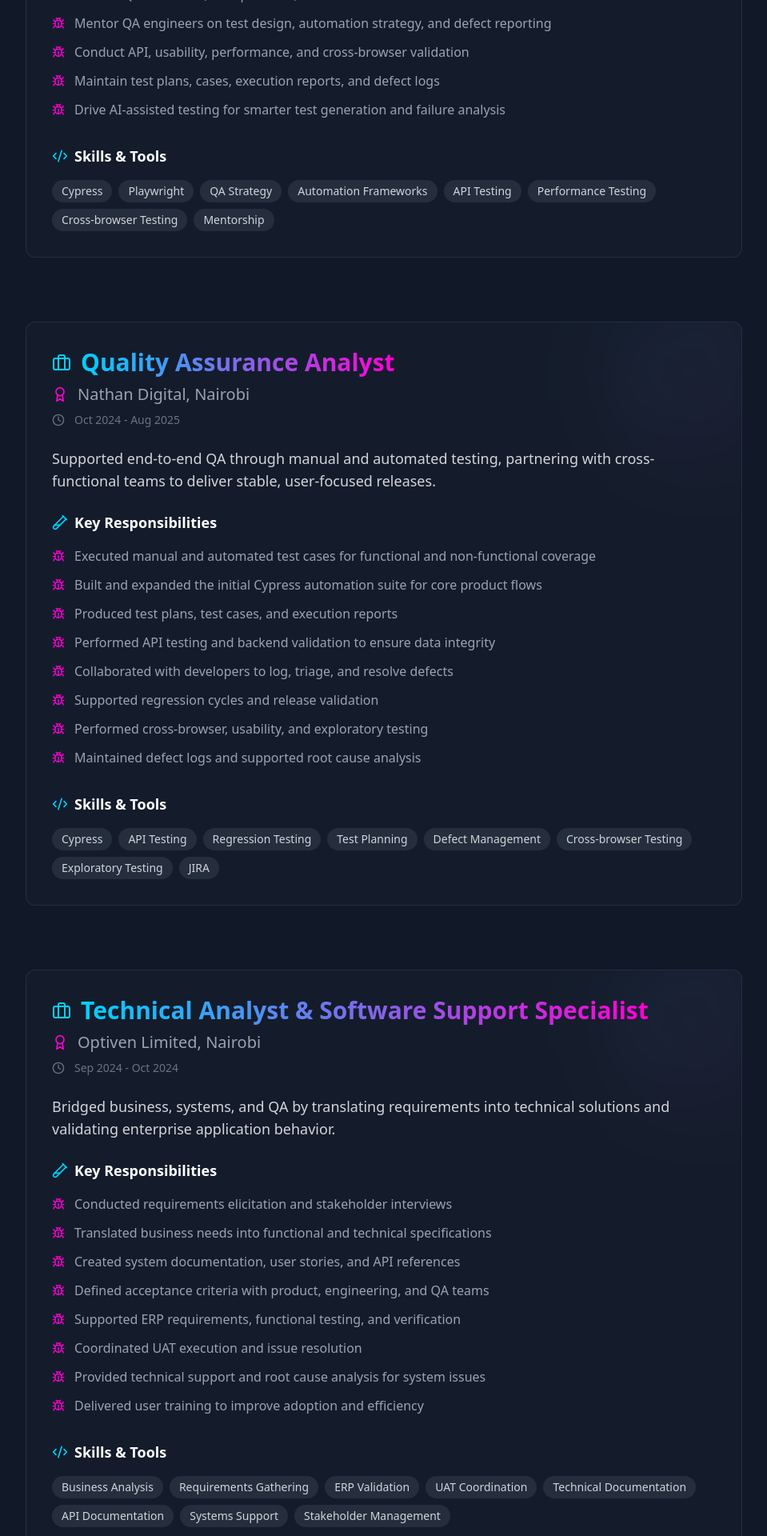
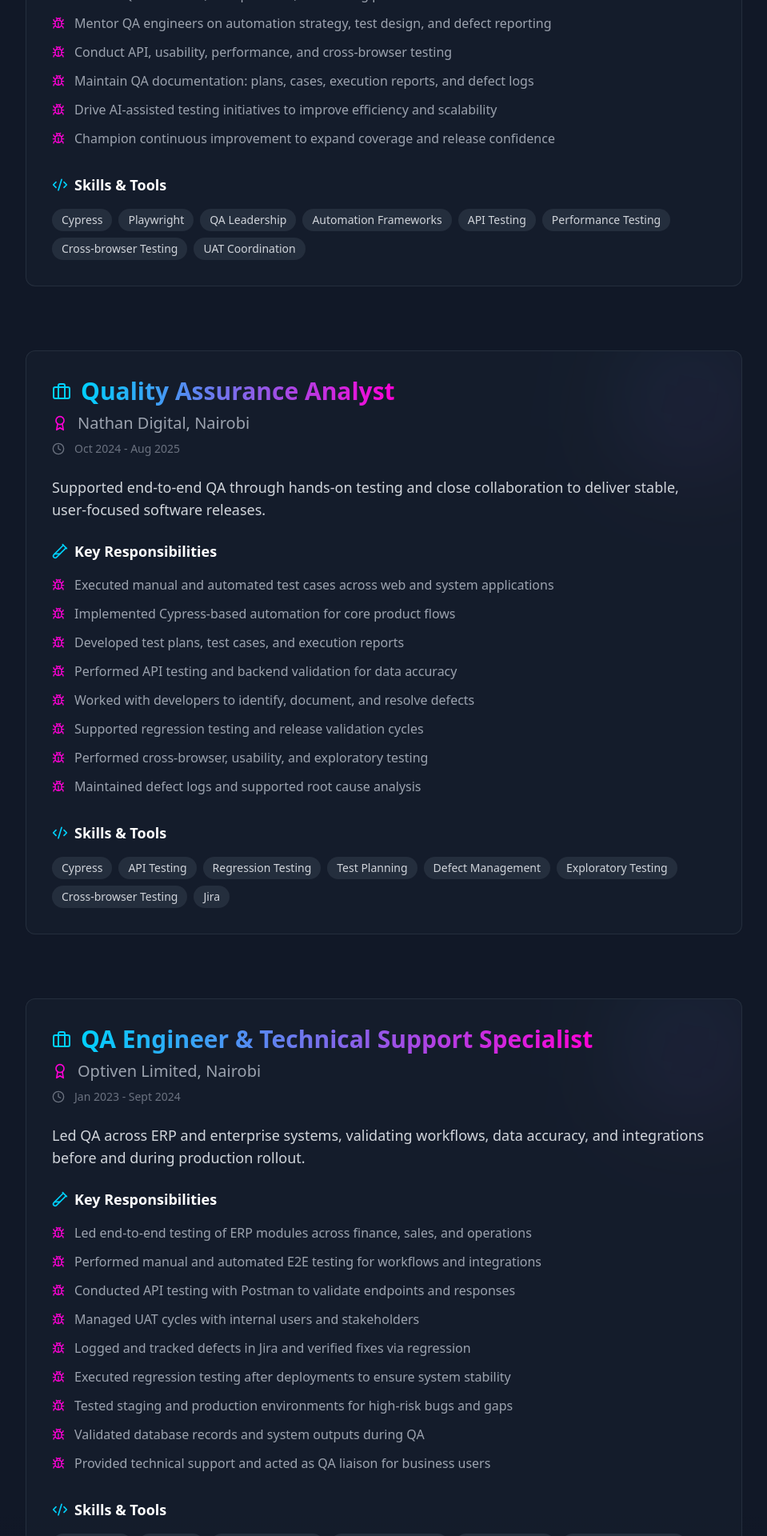
Before and after one commit to AustinMunene/Portfolio, a React (Vite) app: page /career in a window 1280 px wide. Shown: the part 680-2600 px from the top of the page at 80% size, without its empty margins (160-1119 px from the left). Built offline with nearby package versions, Linux system fonts and the light colour scheme.

Commit message:
updated careers and home pages

```diff
--- a/src/pages/Career.tsx
+++ b/src/pages/Career.tsx
@@ -7,28 +7,29 @@ const Career = () => {
     {
       title: 'Lead QA Engineer',
       company: 'Nathan Digital, Nairobi',
-      period: 'Sep 2025 - Present',
+      period: 'Sept 2025 - Present',
       description:
-        'Lead end-to-end quality assurance across web and system applications, combining hands-on testing with strategy, mentorship, and scalable automation.',
+        'Oversee the end-to-end QA lifecycle, combining hands-on testing with strategic leadership to deliver high-quality, reliable releases.',
       responsibilities: [
         'Lead planning, design, and execution of manual and automated test suites',
-        'Design, implement, and maintain Cypress and Playwright automation frameworks',
-        'Partner with product, design, and engineering to identify defects early',
-        'Enforce QA standards, best practices, and release readiness checks',
-        'Mentor QA engineers on test design, automation strategy, and defect reporting',
-        'Conduct API, usability, performance, and cross-browser validation',
-        'Maintain test plans, cases, execution reports, and defect logs',
-        'Drive AI-assisted testing for smarter test generation and failure analysis',
+        'Design, implement, and maintain Cypress and Playwright frameworks',
+        'Collaborate with developers, product managers, and designers to resolve defects early',
+        'Enforce QA standards, best practices, and testing processes across teams',
+        'Mentor QA engineers on automation strategy, test design, and defect reporting',
+        'Conduct API, usability, performance, and cross-browser testing',
+        'Maintain QA documentation: plans, cases, execution reports, and defect logs',
+        'Drive AI-assisted testing initiatives to improve efficiency and scalability',
+        'Champion continuous improvement to expand coverage and release confidence',
       ],
       skills: [
         'Cypress',
         'Playwright',
-        'QA Strategy',
+        'QA Leadership',
         'Automation Frameworks',
         'API Testing',
         'Performance Testing',
         'Cross-browser Testing',
-        'Mentorship',
+        'UAT Coordination',
       ],
     },
     {
@@ -36,14 +37,14 @@ const Career = () => {
       company: 'Nathan Digital, Nairobi',
       period: 'Oct 2024 - Aug 2025',
       description:
-        'Supported end-to-end QA through manual and automated testing, partnering with cross-functional teams to deliver stable, user-focused releases.',
+        'Supported end-to-end QA through hands-on testing and close collaboration to deliver stable, user-focused software releases.',
       responsibilities: [
-        'Executed manual and automated test cases for functional and non-functional coverage',
-        'Built and expanded the initial Cypress automation suite for core product flows',
-        'Produced test plans, test cases, and execution reports',
-        'Performed API testing and backend validation to ensure data integrity',
-        'Collaborated with developers to log, triage, and resolve defects',
-        'Supported regression cycles and release validation',
+        'Executed manual and automated test cases across web and system applications',
+        'Implemented Cypress-based automation for core product flows',
+        'Developed test plans, test cases, and execution reports',
+        'Performed API testing and backend validation for data accuracy',
+        'Worked with developers to identify, document, and resolve defects',
+        'Supported regression testing and release validation cycles',
         'Performed cross-browser, usability, and exploratory testing',
         'Maintained defect logs and supported root cause analysis',
       ],
@@ -53,107 +54,114 @@ const Career = () => {
         'Regression Testing',
         'Test Planning',
         'Defect Management',
+        'Exploratory Testing',
         'Cross-browser Testing',
-        'Exploratory Testing',
-        'JIRA',
+        'Jira',
       ],
     },
     {
-      title: 'Technical Analyst & Software Support Specialist',
+      title: 'QA Engineer & Technical Support Specialist',
       company: 'Optiven Limited, Nairobi',
-      period: 'Sep 2024 - Oct 2024',
+      period: 'Jan 2023 - Sept 2024',
       description:
-        'Bridged business, systems, and QA by translating requirements into technical solutions and validating enterprise application behavior.',
+        'Led QA across ERP and enterprise systems, validating workflows, data accuracy, and integrations before and during production rollout.',
       responsibilities: [
-        'Conducted requirements elicitation and stakeholder interviews',
-        'Translated business needs into functional and technical specifications',
-        'Created system documentation, user stories, and API references',
-        'Defined acceptance criteria with product, engineering, and QA teams',
-        'Supported ERP requirements, functional testing, and verification',
-        'Coordinated UAT execution and issue resolution',
-        'Provided technical support and root cause analysis for system issues',
-        'Delivered user training to improve adoption and efficiency',
+        'Led end-to-end testing of ERP modules across finance, sales, and operations',
+        'Performed manual and automated E2E testing for workflows and integrations',
+        'Conducted API testing with Postman to validate endpoints and responses',
+        'Managed UAT cycles with internal users and stakeholders',
+        'Logged and tracked defects in Jira and verified fixes via regression',
+        'Executed regression testing after deployments to ensure system stability',
+        'Tested staging and production environments for high-risk bugs and gaps',
+        'Validated database records and system outputs during QA',
+        'Provided technical support and acted as QA liaison for business users',
       ],
       skills: [
-        'Business Analysis',
-        'Requirements Gathering',
-        'ERP Validation',
-        'UAT Coordination',
-        'Technical Documentation',
-        'API Documentation',
+        'ERP Testing',
+        'Postman',
+        'UAT Management',
+        'Regression Testing',
+        'Defect Tracking',
+        'Database Validation',
         'Systems Support',
-        'Stakeholder Management',
+        'Jira',
       ],
     },
     {
       title: 'Quality Assurance Analyst',
       company: 'Bingwa, Nairobi',
-      period: 'Mar 2022 - Dec 2023',
+      period: 'Mar 2022 - Dec 2022',
       description:
-        'Delivered structured QA across web and mobile experiences through test execution, defect management, and release support.',
+        'Ensured product quality across web and mobile applications through structured testing, defect management, and collaboration.',
       responsibilities: [
         'Executed manual test cases for core platform features',
-        'Supported regression testing for stable releases',
-        'Logged and tracked defects with developers throughout the SDLC',
-        'Prepared QA documentation including test plans, cases, and reports',
-        'Ensured adherence to QA processes and standards',
-        'Performed exploratory and usability testing to improve UX',
+        'Supported regression testing to ensure stability after updates',
+        'Collaborated with developers to resolve defects across the lifecycle',
+        'Maintained QA documentation: test plans, cases, reports, and defect logs',
+        'Ensured adherence to QA processes and SDLC best practices',
+        'Conducted exploratory and usability testing to improve UX',
         'Joined requirement reviews to clarify testing expectations',
       ],
       skills: [
         'Manual Testing',
         'Regression Testing',
-        'Defect Tracking',
+        'Defect Management',
         'QA Documentation',
         'Usability Testing',
         'Web & Mobile Testing',
       ],
     },
     {
-      title: 'Tech Blogger',
-      company: 'Sahihi Interior Builders, Nairobi',
-      period: 'Mar 2021 - Dec 2023',
+      title: 'IT & Systems QA Consultant',
+      company: 'Savy ICT Solutions, Nairobi',
+      period: 'Feb 2020 - Feb 2022',
       description:
-        'Produced tech and design-focused content to support brand visibility and customer education.',
+        'Led QA for client systems across web and mobile applications to deliver stable, production-ready releases.',
       responsibilities: [
-        'Created engaging blog content on home ownership and interior design',
-        'Supported marketing campaigns with informative, educational articles',
-      ],
-      skills: ['Content Writing', 'Technical Writing', 'Brand Storytelling'],
-    },
-    {
-      title: 'IT Consultant',
-      company: 'Savy ICT Solutions, Nairobi',
-      period: 'Feb 2021 - Present',
-      description:
-        'Advises clients on IT strategy and delivers tailored software, web, and support solutions.',
-      responsibilities: [
-        'Assessed client needs and recommended IT architecture and strategy',
-        'Delivered custom software and website solutions',
-        'Provided ongoing technical support and troubleshooting',
-        'Advised on hardware and technology procurement',
+        'Led functional, integration, and end-to-end testing across client systems',
+        'Designed manual and automation strategies for critical user journeys',
+        'Performed API and backend validation for secure, accurate integrations',
+        'Conducted cross-browser, cross-device, and mobile testing',
+        'Built Cypress automation scripts for recurring workflows',
+        'Identified high-risk defects early to prevent production failures',
+        'Collaborated with developers to debug issues and validate fixes',
+        'Provided QA-driven recommendations to improve usability and performance',
+        'Acted as quality gate before deployment and go-live',
       ],
       skills: [
-        'IT Strategy',
-        'Solution Architecture',
-        'Software Development',
+        'Cypress',
+        'API Validation',
+        'Integration Testing',
+        'Mobile Testing',
+        'Cross-browser Testing',
+        'Defect Prevention',
+        'QA Strategy',
         'Client Consulting',
-        'Tech Procurement',
-        'Technical Support',
       ],
     },
     {
       title: 'Coding & Robotics Tutor',
       company: 'Appframe Code Academy, Nairobi',
-      period: 'May 2018 - Dec 2020',
+      period: 'May 2018 - Dec 2019',
       description:
-        'Taught foundational coding and robotics, guiding students through hands-on projects.',
+        'Delivered structured training in coding and robotics with a strong focus on practical projects and testing discipline.',
       responsibilities: [
-        'Delivered lessons on core coding and robotics concepts',
-        'Guided students through projects, debugging, and code maintenance',
-        'Encouraged problem-solving and design thinking through practice',
+        'Taught Scratch, robotics fundamentals, and intro mobile app development',
+        'Designed hands-on sessions covering planning, development, testing, and debugging',
+        'Introduced functional testing and debugging techniques',
+        'Mentored students in logical thinking, system design, and troubleshooting',
+        'Guided learners to build web and mobile apps with structured testing',
+        'Taught automation concepts through robotics exercises',
+        'Emphasized clean code practices and continuous improvement',
       ],
-      skills: ['STEM Education', 'Robotics', 'Mentoring', 'Problem Solving'],
+      skills: [
+        'STEM Education',
+        'Robotics',
+        'Testing Fundamentals',
+        'Mentoring',
+        'Problem Solving',
+        'Mobile App Basics',
+      ],
     },
   ];
 
--- a/src/pages/Home.tsx
+++ b/src/pages/Home.tsx
@@ -7,66 +7,72 @@ const Home = () => {
     {
       title: 'Jubilee Knowledge Library',
       description:
-        'Built an internal library system to manage inventory, requests, and access control. I focused on frontend structure and QA coverage for critical staff and member workflows.',
+        'Designing and developing a full-stack knowledge library system to track books, borrowing, approvals, and user activity through a secure web platform for internal teams.',
       link: 'https://jubileelibrary.netlify.app/login',
       github: 'https://github.com/AustinMunene/Jubilee-knowledge-library',
-      caseStudy: '#',
-      roles: ['Frontend Architecture', 'QA Strategy'],
-      stack: ['React', 'TypeScript', 'Tailwind CSS'],
+      roles: ['System Design', 'QA Strategy'],
+      stack: [
+        'JavaScript',
+        'Supabase',
+        'Tailwind CSS',
+        'Netlify',
+        'MobX',
+      ],
+    },
+    {
+      title: 'Akili Sawa',
+      description:
+        'Redesigned and developed the official corporate website to deliver a modern, professional presence that clearly communicates mental wellness services and improves usability.',
+      link: 'https://www.akilisawa.com/',
+      github: 'https://github.com/AustinMunene/Akilisawa',
+      roles: ['Frontend Architecture', 'UX Improvement'],
+      stack: ['React', 'Tailwind CSS', 'Framer Motion'],
+    },
+    {
+      title: 'MKU Hostel Management System',
+      description:
+        'Full-stack hostel booking and allocation platform for students and administrators, with room discovery, booking requests, approvals, and occupancy tracking.',
+      link: 'https://mkuhms.netlify.app/',
+      github: 'https://github.com/Austin254/MKU-HMS-FINAL',
+      roles: ['Full-stack Delivery', 'Product Thinking'],
+      stack: [
+        'React',
+        'Next.js',
+        'Supabase',
+        'Tailwind CSS',
+        'Netlify/Vercel',
+      ],
+    },
+    {
+      title: 'Shades of Cake',
+      description:
+        'Modern, responsive business website for a cake and events brand to showcase products, strengthen digital presence, and improve client inquiries across devices.',
+      link: 'https://shadesofcake.org/',
+      github: 'https://github.com/AustinMunene/shadesofcake.git',
+      roles: ['Frontend Delivery', 'UI Craft'],
+      stack: [
+        'JavaScript',
+        'Tailwind CSS',
+        'Framer Motion',
+        'Lucide Icons',
+        'Netlify',
+      ],
     },
     {
       title: 'Faced by cynie',
       description:
-        'Designed a visual portfolio that helps visitors explore creative work quickly and clearly. I handled UI structure, motion, and quality checks to keep the experience smooth.',
+        'Portfolio experience designed to present creative work with clear navigation, smooth interactions, and a polished visual layout.',
       link: 'https://facedbycynie.netlify.app',
       github: 'https://github.com/Austin254/facedbycynie',
-      caseStudy: '#',
       roles: ['UI Engineering', 'Interaction Design'],
       stack: ['React', 'TypeScript', 'Tailwind CSS', 'Framer Motion'],
     },
     {
-      title: 'Shades of Cake',
-      description:
-        'Delivered a bakery site that makes browsing products and placing inquiries straightforward. I built responsive layouts and validated the contact flow end to end.',
-      link: 'https://shadesofcake.org/',
-      github: 'https://github.com/AustinMunene/shadesofcake.git',
-      caseStudy: '#',
-      roles: ['Frontend Delivery', 'QA Checks'],
-      stack: ['HTML', 'CSS', 'JavaScript'],
-    },
-    {
-      title: 'Akili Sawa',
-      description:
-        'Created a mental-health platform to connect users with support resources across Kenya. I built reliable frontend flows and validated critical journeys with QA strategy.',
-      link: 'https://akilisawa.com/',
-      github: 'https://github.com/AustinMunene/Akilisawa',
-      caseStudy: '#',
-      roles: ['Frontend Architecture', 'System Reliability'],
-      stack: [
-        'React',
-        'React Router',
-        'Backbone.js',
-        'Marionette.js',
-        'Framer Motion',
-      ],
-    },
-    {
-      title: 'MKU Hostel Management System',
-      description:
-        'Developed a hostel management system for allocations, registration, and admin oversight. I focused on role-based flows and test coverage for key operations.',
-      link: 'https://mkuhms.netlify.app/',
-      github: 'https://github.com/Austin254/MKU-HMS-FINAL',
-      caseStudy: '#',
-      roles: ['Product Thinking', 'QA Strategy'],
-      stack: ['React', 'Node.js', 'MongoDB', 'Express'],
-    },
-    {
       title: 'Digital Resume',
       description:
-        'Personal portfolio built for clarity, speed, and maintainability. I structured reusable components and validated cross-device reliability.',
+        'Personal resume site focused on clarity, performance, and responsive presentation across devices.',
       link: 'https://austinmunene.netlify.app/',
       github: 'https://github.com/Austin254/Portfolio',
-      caseStudy: '#',
       roles: ['Component Design', 'Performance'],
       stack: ['React', 'TypeScript', 'Tailwind CSS', 'Framer Motion'],
     },
@@ -219,7 +225,7 @@ const Home = () => {
             practices that scale with real-world use.
           </motion.p>
 
-          <div className="space-y-6 md:space-y-8">
+          <div className="grid grid-cols-1 md:grid-cols-2 xl:grid-cols-3 gap-6 md:gap-8">
             {projects.map((project, index) => (
               <motion.div
                 key={index}
@@ -234,7 +240,7 @@ const Home = () => {
                     <div className="flex flex-col md:flex-row md:items-center md:justify-between gap-3">
                       <div className="flex items-center gap-3">
                         <span className="h-2.5 w-2.5 rounded-full bg-gradient-to-r from-[#00D1FF] to-[#FF00D6]"></span>
-                        <h3 className="text-xl md:text-2xl font-bold gradient-text">
+                        <h3 className="text-lg md:text-xl font-bold gradient-text">
                           {project.title}
                         </h3>
                       </div>
@@ -284,14 +290,6 @@ const Home = () => {
                         </span>
                       ))}
                     </div>
-                    <div>
-                      <a
-                        href={project.caseStudy}
-                        className="inline-flex items-center gap-2 text-sm text-gray-400 hover:text-[#00D1FF] transition-colors group-hover:text-[#00D1FF]"
-                      >
-                        Case Study →
-                      </a>
-                    </div>
                   </div>
                 </div>
               </motion.div>
```
Also changed, not shown: index.html (+1 -8 lines), public/favicon.png (added).
